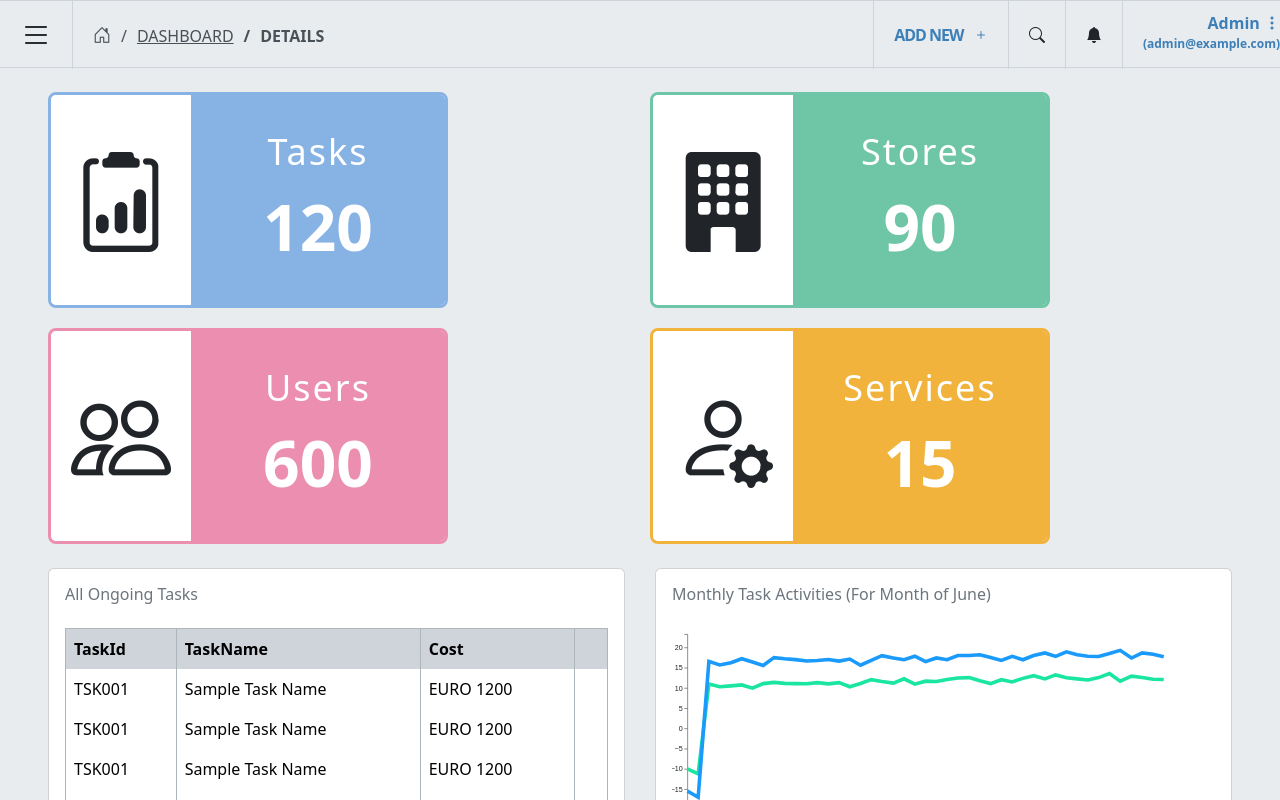
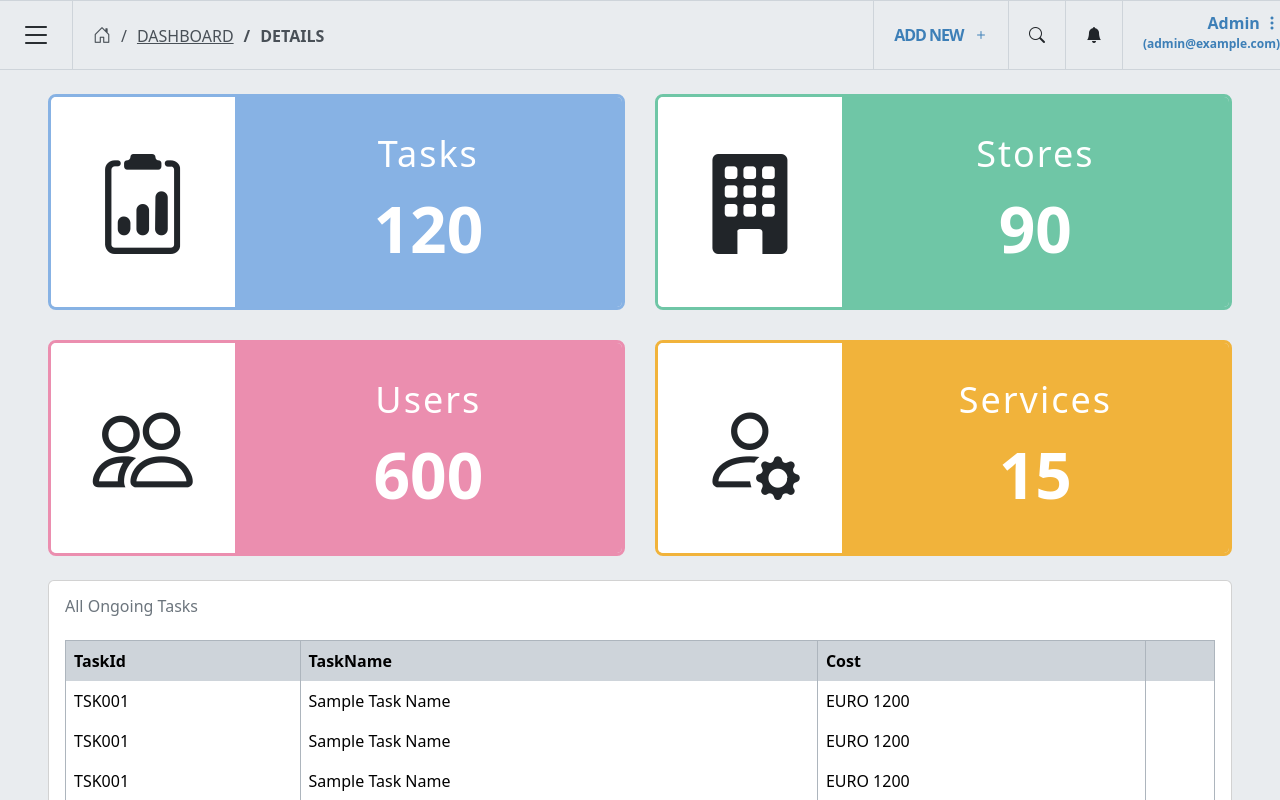
Before and after one commit to yousafravian/Dashboard-ui, an Angular app: page /dashboard/details in a window 1280 px wide. Shown: the top 800 px of the page. Built offline with nearby package versions, Linux system fonts and the light colour scheme.

Commit message:
- header height fix - dashboard cards spacing fix

```diff
--- a/src/app/company-data/company-data.component.scss
+++ b/src/app/company-data/company-data.component.scss
@@ -4,9 +4,9 @@
 
 .task-card {
   border-radius: 8px;
-  width: max-content;
   display: flex;
   min-width: 400px;
+  width: 100%;
   overflow: hidden;
   border: 3px solid var(--card-color);
 }
--- a/src/app/dashboard/dashboard.component.scss
+++ b/src/app/dashboard/dashboard.component.scss
@@ -1,14 +1,19 @@
 .company-data {
+  justify-content: stretch;
+  width: 100%;
+  margin: auto;
   display: grid;
   grid-template-columns: repeat(auto-fill, minmax(400px, 1fr));
-  gap: 20px;
-  flex-wrap: wrap;
-  //display: flex;
-  //justify-content: space-between;
+  gap: 30px;
 }
+
 
 .company-info {
   display: grid;
   grid-template-columns: 1fr 1fr;
   gap: 30px;
+
+  @media (max-width: 1280px) {
+    grid-template-columns: 1fr;
+  }
 }
--- a/src/app/header/header.component.scss
+++ b/src/app/header/header.component.scss
@@ -14,7 +14,6 @@ header {
   display: grid;
   grid-template-columns: auto 1fr auto;
   align-items: stretch;
-  max-height: var(--header-height);
 
   .separator {
     border-right: 1px solid var(--border-color);
```
